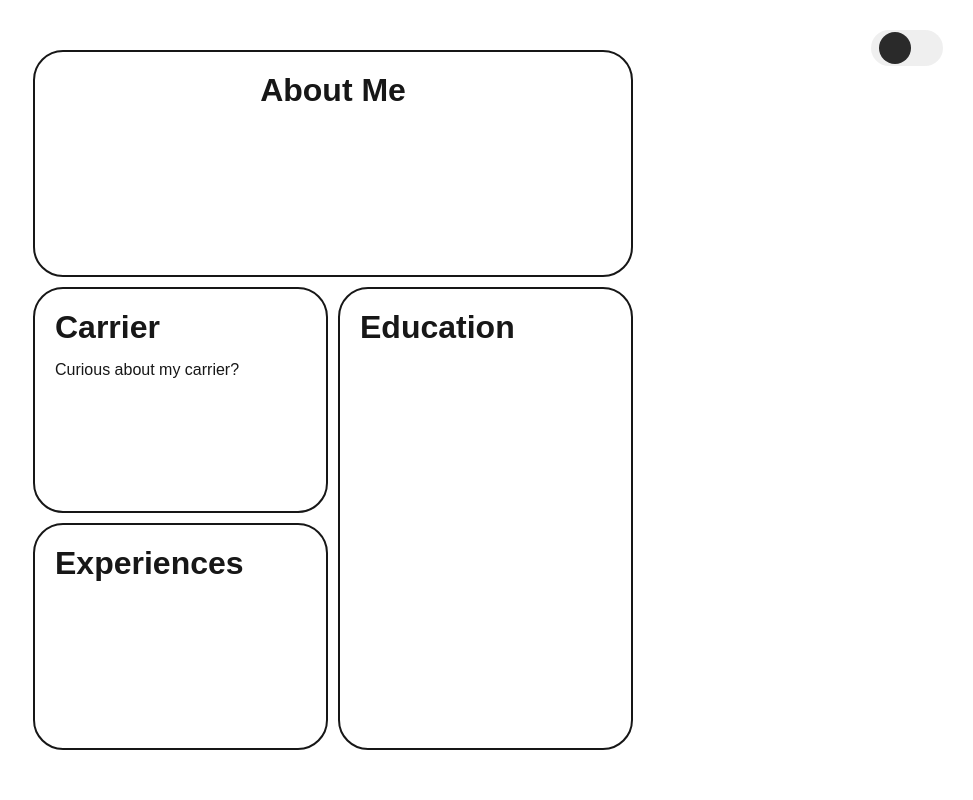
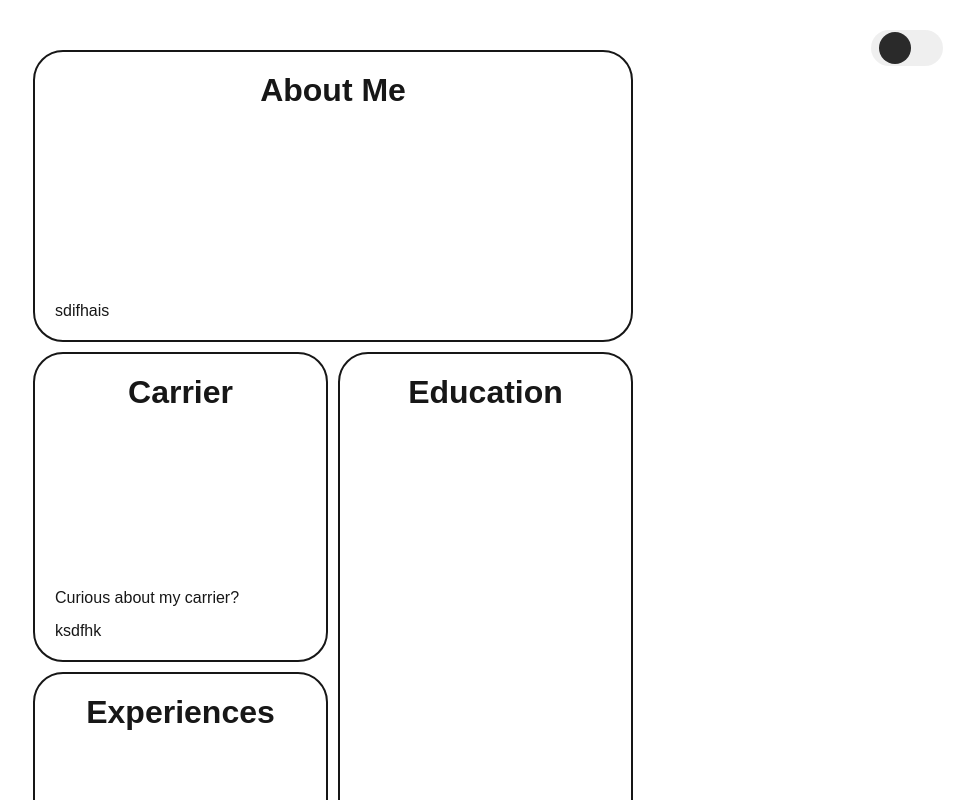
Before and after one commit to Adam222372/mycv, a Next.js app: page / in a window 1280 px wide. Shown: the whole page, without its empty margins (307-1280 px from the left). Built offline with nearby package versions, Linux system fonts and the light colour scheme; a web font is replaced by a local one.

Commit message:
added new css rules (heading)...

```diff
--- a/src/app/page.tsx
+++ b/src/app/page.tsx
@@ -6,16 +6,15 @@ import Section from "@/components/Section";
 export default function Home() {
     const [clickedIndex, setClickedIndex] = React.useState<string | undefined>(undefined);
     const sections = [
-        { id: "sectionA", title: "About Me", description: ""},
-        { id: "sectionB", title: "Carrier", description: "Curious about my carrier?" },
+        { id: "sectionA", title: "About Me", description: "", text: "sdifhais"},
+        { id: "sectionB", title: "Carrier", description: "Curious about my carrier?", text: "ksdfhk"},
         { id: "sectionC", title: "Education", description: "" },
-        { id: "sectionD", title: "Experiences", description: "" }
+        { id: "sectionD", title: "Experiences", description: "", text: ""}
     ];
 
     function onClick(event: React.MouseEvent) {
         const id = event.currentTarget.id;
         setClickedIndex(id);
-
     }
 
     function clickOnCross() {
@@ -35,6 +34,7 @@ export default function Home() {
                     isHidden={clickedIndex !== undefined && clickedIndex !== section.id}
                     backBtn={ clickedIndex === section.id }
                     clickOnCross={clickOnCross}
+                    text={section.text}
                 />
             ))}
         </div>
--- a/src/components/Section.module.css
+++ b/src/components/Section.module.css
@@ -1,7 +1,16 @@
+.section{
+
+
+}
+.heading{
+    display: flex;
+    justify-content: space-between;
+    height: 200px;
+}
 .sectionA {
     grid-column: span 2;
     display: flex;
-    justify-content: space-between;
+    flex-direction: column;
 }
 
 .sectionC {
@@ -64,3 +73,5 @@
 .description{
     margin: 15px 0;
 }
+.text{
+}
--- a/src/components/Section.tsx
+++ b/src/components/Section.tsx
@@ -10,21 +10,26 @@ interface SectionProps {
     isHidden: boolean;
     backBtn: boolean;
     clickOnCross: () => void;
+    text?:string;
 }
 
-const Section: React.FC<SectionProps> = ({ id, title, description, onClick, expanded, isHidden, backBtn, clickOnCross }) => {
+const Section: React.FC<SectionProps> = ({ id, title, description, onClick, expanded, isHidden, backBtn, clickOnCross, text }) => {
     return (
         <div
             id={id}
             className={`${styles[id]} ${expanded ? styles.expanded : ""} ${isHidden ? styles.hidden : ""}`}
             onClick={onClick}
         >
-            <h1 className={styles.title}>{title}</h1>
-            <p className={styles.description}>{description}</p>
-            <button onClick={(event) =>{
-                event.stopPropagation();
-                clickOnCross();
-            }} className={`${backBtn ? styles.crossButton : styles.hidden}`}>X</button>
+            <div className={styles.heading}>
+                <h1 className={styles.title}>{title}</h1>
+                <button onClick={(event) => {
+                    event.stopPropagation();
+                    clickOnCross();
+                }} className={backBtn ? styles.crossButton : styles.hidden}>X
+                </button>
+            </div>
+            <p className={expanded ? styles.hidden : styles.description}>{description}</p>
+            <p className={styles.text}>{text}</p>
         </div>
     );
 };
```
